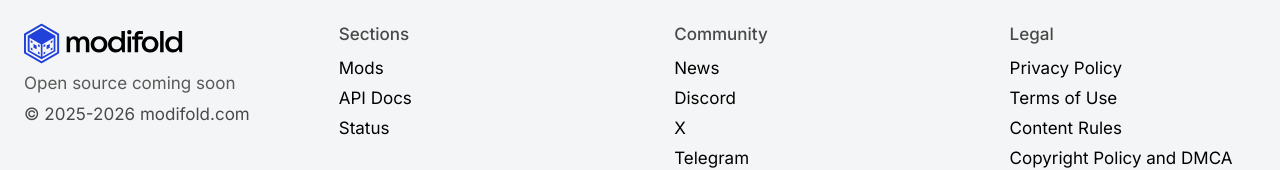
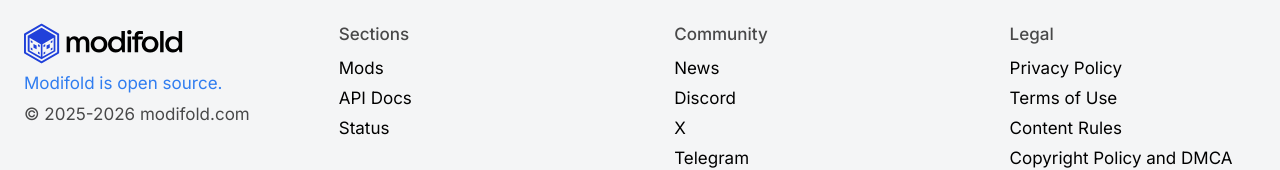
Before and after one commit to modifold-website/pegasus, a Next.js app: page /403 in a window 1280 px wide. Shown: the part 2888-3058 px from the top of the page. Built offline with nearby package versions, Linux system fonts and the light colour scheme; no server answers; a web font is replaced by a local one.

Commit message:
Update footer open-source text and add GitHub organization link

```diff
--- a/app/[locale]/layout.js
+++ b/app/[locale]/layout.js
@@ -183,7 +183,11 @@ export default async function RootLayout({ children, params }) {
                                                         </a>
                                                     </div>
 
-                                                    <p className="footer-opensource">{messages.Footer.openSourceSoon}</p>
+                                                    <p className="footer-opensource">
+                                                        <a href="https://github.com/modifold-website" target="_blank" rel="noopener noreferrer">
+                                                            {messages.Footer.openSourceSoon}
+                                                        </a>
+                                                    </p>
 
                                                     <p className="footer-copyright">{messages.Footer.copyright}</p>
                                                 </div>
--- a/i18n/messages/en.json
+++ b/i18n/messages/en.json
@@ -44,7 +44,7 @@
         "notOfficial": "NOT AN OFFICIAL HYTALE SERVICE. NOT APPROVED BY OR ASSOCIATED WITH HYPIXEL STUDIOS CANADA INC.",
         "mods": "Mods",
         "news": "News",
-        "openSourceSoon": "Open source coming soon",
+        "openSourceSoon": "Modifold is open source.",
         "apiDocs": "API Docs"
     },
     "NotFound": {
--- a/i18n/messages/es.json
+++ b/i18n/messages/es.json
@@ -44,7 +44,7 @@
         "notOfficial": "NO ES UN SERVICIO OFICIAL DE HYTALE. NO APROBADO NI ASOCIADO CON HYPIXEL STUDIOS CANADA INC.",
         "mods": "Mods",
         "news": "Noticias",
-        "openSourceSoon": "Código abierto próximamente",
+        "openSourceSoon": "Modifold es de código abierto.",
         "apiDocs": "Documentación API"
     },
     "NotFound": {
--- a/i18n/messages/pt.json
+++ b/i18n/messages/pt.json
@@ -44,7 +44,7 @@
         "notOfficial": "NÃO É UM SERVIÇO OFICIAL DE HYTALE. NÃO APROVADO NEM ASSOCIADO À HYPIXEL STUDIOS CANADA INC.",
         "mods": "Mods",
         "news": "Notícias",
-        "openSourceSoon": "Código aberto em breve",
+        "openSourceSoon": "Modifold é de código aberto.",
         "apiDocs": "Documentação da API"
     },
     "NotFound": {
--- a/i18n/messages/ru.json
+++ b/i18n/messages/ru.json
@@ -44,7 +44,7 @@
         "notOfficial": "ЭТО НЕ ОФИЦИАЛЬНЫЙ СЕРВИС HYTALE. НЕ ОДОБРЕНО И НЕ СВЯЗАНО С HYPIXEL STUDIOS CANADA INC.",
         "mods": "Моды",
         "news": "Новости",
-        "openSourceSoon": "Опен‑сорс скоро",
+        "openSourceSoon": "Modifold — открытый проект.",
         "apiDocs": "Документация API"
     },
     "NotFound": {
--- a/i18n/messages/tr.json
+++ b/i18n/messages/tr.json
@@ -44,7 +44,7 @@
         "notOfficial": "RESMİ HYTALE HİZMETİ DEĞİLDİR. HYPIXEL STUDIOS CANADA INC. TARAFINDAN ONAYLANMAMIŞTIR VE HYTALE İLE BAĞLANTILI DEĞİLDİR.",
         "mods": "Modlar",
         "news": "Haberler",
-        "openSourceSoon": "Açık kaynak yakında",
+        "openSourceSoon": "Modifold açık kaynaklıdır.",
         "apiDocs": "API Dokümantasyonu"
     },
     "NotFound": {
--- a/i18n/messages/uk.json
+++ b/i18n/messages/uk.json
@@ -44,7 +44,7 @@
         "notOfficial": "ЦЕ НЕ ОФІЦІЙНИЙ СЕРВІС HYTALE. НЕ СХВАЛЕНО ТА НЕ ПОВ’ЯЗАНО З HYPIXEL STUDIOS CANADA INC.",
         "mods": "Моди",
         "news": "Новини",
-        "openSourceSoon": "Відкритий код незабаром",
+        "openSourceSoon": "Modifold — відкритий проєкт.",
         "apiDocs": "Документація API"
     },
     "NotFound": {
```
